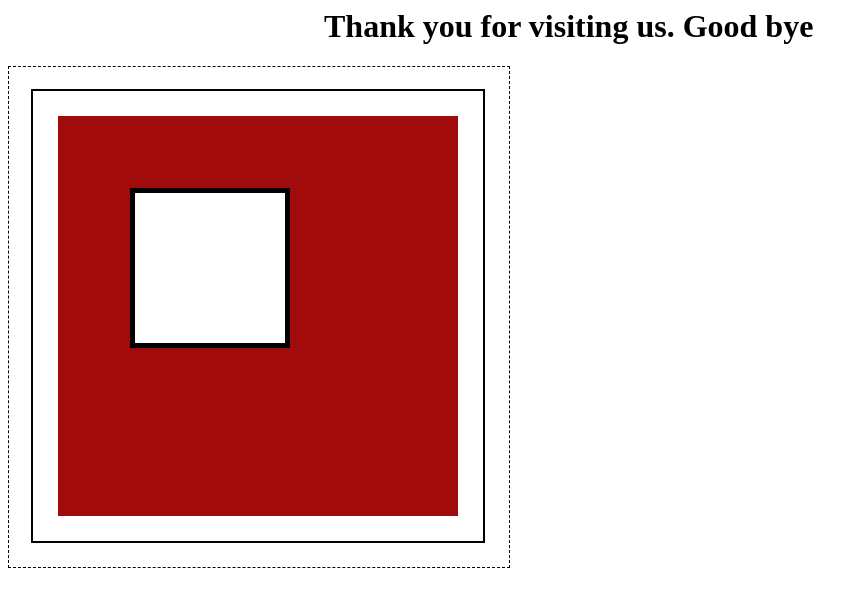
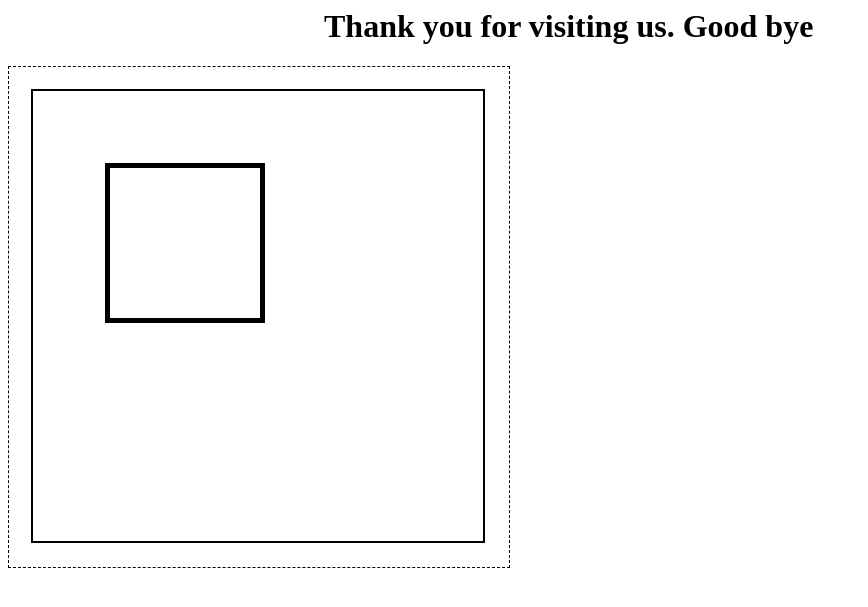
Before and after one commit to 1218537107slzb6/lhr, a Flask app: page /end in a window 1280 px wide. Shown: the top 607 px of the page, without its empty margins (0-868 px from the left). Run offline with Flask 3, Linux system fonts and the light colour scheme.

Commit message:
Update end.html

```diff
--- a/templates/end.html
+++ b/templates/end.html
@@ -41,14 +41,7 @@
     }
 
 
-    .box2 {
-        width: 400px;
-        height: 400px;
-        position: absolute;
-        margin-top: 25px;
-        margin-left: 25px;
-        background: rgb(161, 11, 11);
-    }
+
 
     .box3 {
         width: 150px;
```
